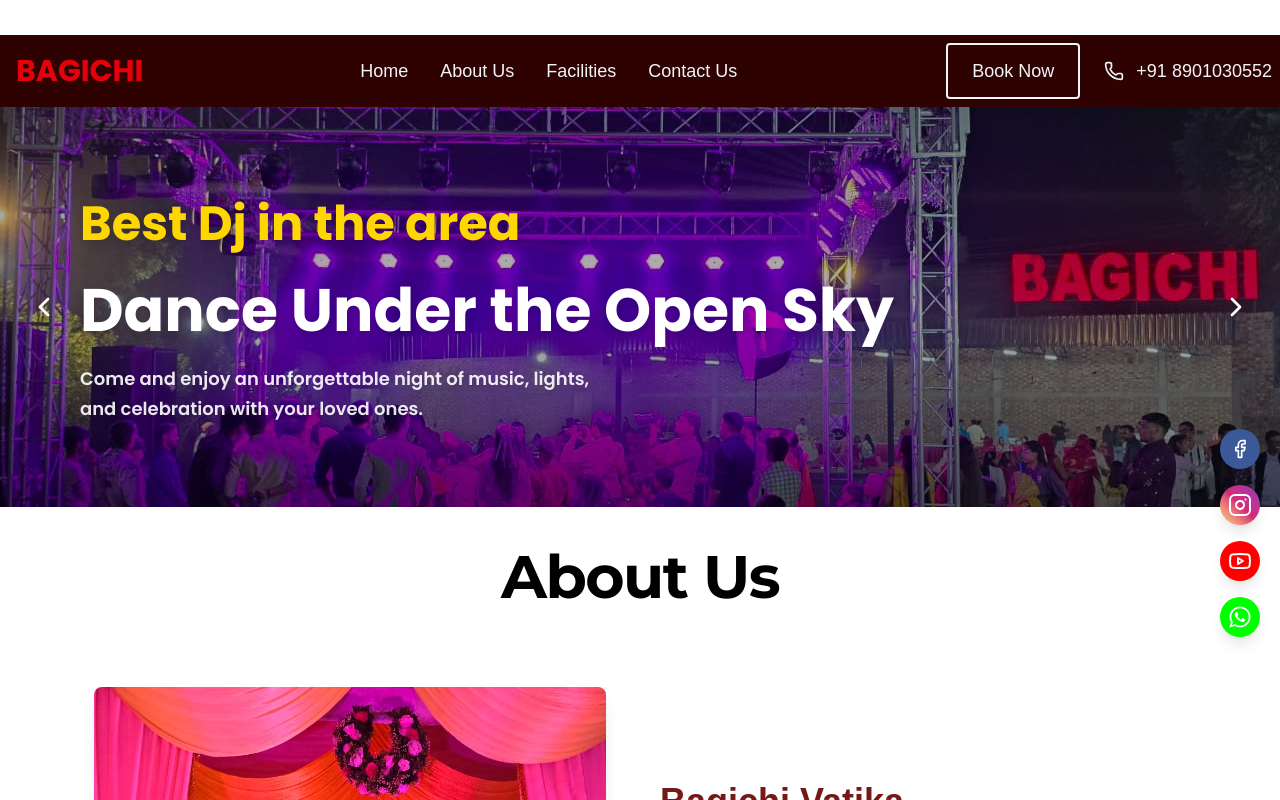
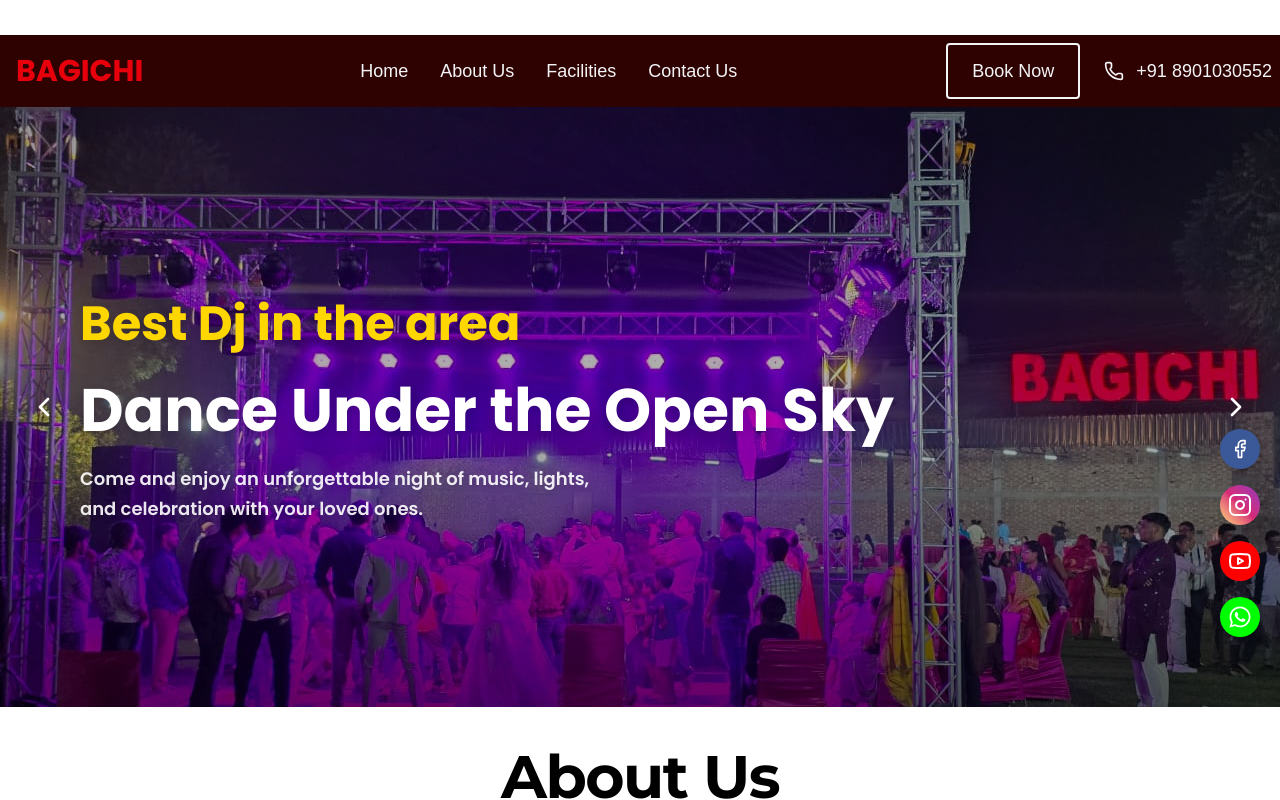
Before and after one commit to Creative-coder-zzzz/Bagichi, a React (Vite) app: page / in a window 1280 px wide. Shown: the top 800 px of the page. Built offline with nearby package versions, Linux system fonts and the light colour scheme; grey boxes are pictures that could not be loaded.

Commit message:
whats app edited

```diff
--- a/src/pages/Hero.jsx
+++ b/src/pages/Hero.jsx
@@ -10,7 +10,7 @@ function Hero() {
   const [swiperRef, setSwiperRef] = useState(null);
 
   return (
-    <div className="relative w-full h-screen md:max-h-[400px] max-h-[300px]">
+    <div className="relative w-full h-screen md:max-h-[600px] max-h-[300px]">
       <Swiper
         modules={[Navigation, Autoplay]}
         onSwiper={setSwiperRef}
```
